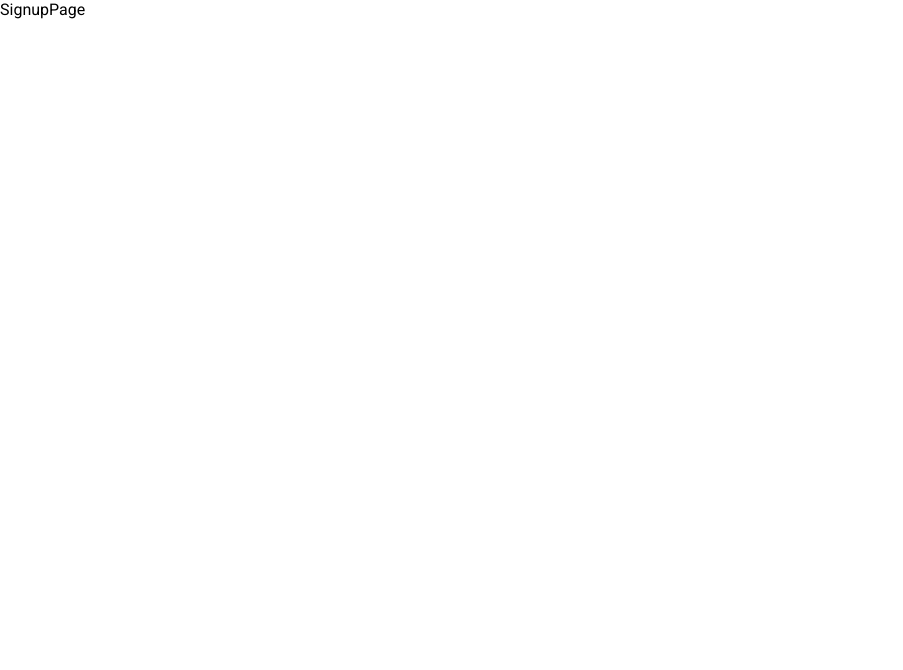
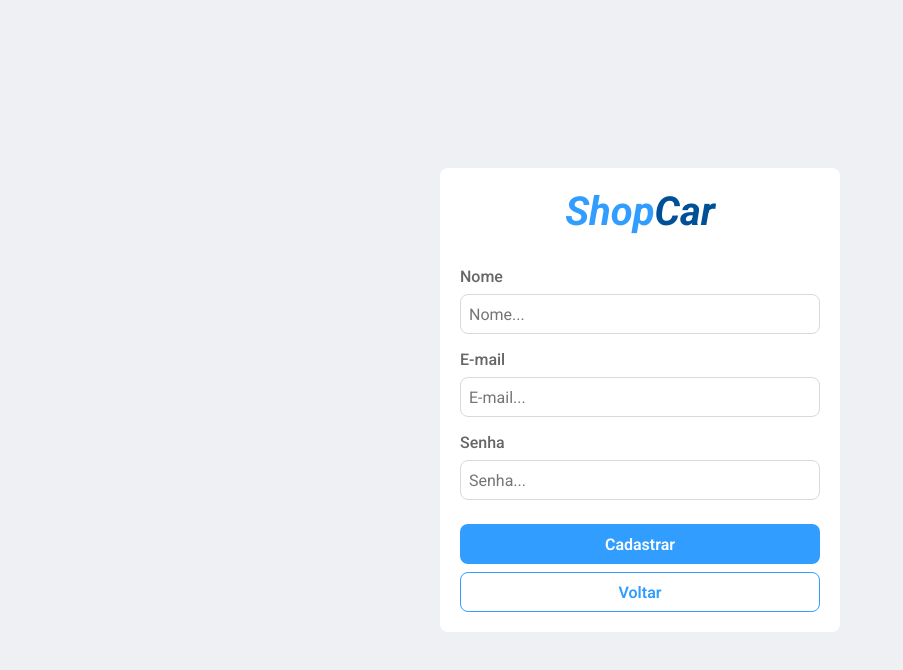
Before and after one commit to Makson19/shopcar_ui, a React (Vite) app: page /cadastrar in a window 1280 px wide. Shown: the top 670 px of the page, without its empty margins (0-903 px from the left). Built offline with nearby package versions, Linux system fonts and the light colour scheme.

Commit message:
feat: adicionando formulário de cadastro de usuário

```diff
--- a/src/components/Button.tsx
+++ b/src/components/Button.tsx
@@ -1,12 +1,15 @@
 import React from 'react';
 import styled from 'styled-components';
 
-const ButtonBox = styled.button<{ $bgColor?: string, $textColor?: string, $fullWidth?: boolean }>`
+const getOutlinedColor = (props: { $bgColor?: string, $textColor?: string }) =>
+  props?.$bgColor || props?.$textColor || '#319DFF';
+
+const ButtonBox = styled.button<{ $bgColor?: string, $textColor?: string, $fullWidth?: boolean, $variant?: 'contained' | 'outlined' }>`
   align-items: center;
-  background: ${props => props?.$bgColor || '#319DFF'};
-  border: none;
+  background: ${props => (props?.$variant === 'outlined' ? 'transparent' : props?.$bgColor || '#319DFF')};
+  border: ${props => (props?.$variant === 'outlined' ? `1px solid ${getOutlinedColor(props)}` : 'none')};
   border-radius: 8px;
-  color: ${props => props?.$textColor || '#FFFFFF'};
+  color: ${props => (props?.$variant === 'outlined' ? getOutlinedColor(props) : props?.$textColor || '#FFFFFF')};
   cursor: pointer;
   display: flex;
   font-size: 16px;
@@ -16,22 +19,24 @@ const ButtonBox = styled.button<{ $bgColor?: string, $textColor?: string, $fullW
   justify-content: center;
   min-width: 144px;
   padding: 8px 16px;
-  transition: filter 0.3s ease-in-out;
+  transition: filter 0.3s ease-in-out, background 0.3s ease-in-out;
   width: ${props => props?.$fullWidth ? '100%' : 'auto'};
 
   &:hover {
+    background: ${props => props.$variant === 'outlined' ? '#EEF0F4' : (props?.$bgColor || '#319DFF')};
     filter: brightness(85%);
   }
 
   &:active {
+    background: ${props => props?.$variant === 'outlined' ? '#DDE1E8' : (props?.$bgColor || '#319DFF')};
     filter: brightness(70%);
-  },
+  }
 
   & > .btn_icon {
     height: 16px;
     width: 16px;
 
-    & > svg: {
+    & > svg {
       height: 100%;
       width: 100%;
     }
@@ -41,6 +46,8 @@ const ButtonBox = styled.button<{ $bgColor?: string, $textColor?: string, $fullW
 interface IButtonProps {
   children: React.ReactNode;
   type?: 'button' | 'submit' | 'reset';
+  onClick?: () => void;
+  variant?: 'contained' | 'outlined';
   bgColor?: string;
   textColor?: string;
   startIcon?: React.ElementType;
@@ -53,6 +60,8 @@ const Button = (props: IButtonProps) => {
   const {
     children,
     type = 'button',
+    onClick,
+    variant = 'contained',
     bgColor,
     textColor,
     startIcon: StartIcon,
@@ -64,9 +73,11 @@ const Button = (props: IButtonProps) => {
   return (
     <ButtonBox
       type={type}
+      $variant={variant}
       $bgColor={bgColor}
       $textColor={textColor}
       $fullWidth={fullWidth}
+      onClick={onClick}
     >
       {StartIcon && (
         <div className='btn_icon'>
--- a/src/pages/SignupPage.tsx
+++ b/src/pages/SignupPage.tsx
@@ -1,8 +1,172 @@
 import React from 'react';
+import styled from 'styled-components';
+import { useForm, Controller, type SubmitHandler } from 'react-hook-form';
+import { zodResolver } from '@hookform/resolvers/zod';
+import { z } from 'zod';
+import Logo from '../components/Logo';
+import Input from '../components/Input';
+import Button from '../components/Button';
+import { useNavigate } from 'react-router';
+
+const Box = styled.div`
+  align-items: center;
+  background: #EEF0F4;
+  display: flex;
+  height: 100vh;
+  justify-content: center;
+
+  & > .container {
+    background: #FFFFFF;
+    border-radius: 8px;
+    max-width: 400px;
+    padding: 20px;
+    width: 100%;
+
+    & > .logo {
+      display: flex;
+      justify-content: center;
+    }
+
+    & > .form {
+      display: flex;
+      flex-direction: column;
+      gap: 16px;
+      margin-top: 32px;
+
+      & > .actions {
+        display: flex;
+        flex-direction: column;
+        gap: 8px;
+        margin-top: 8px;
+      }
+    }
+
+    & > .link {
+      color: #319DFF;
+      display: inline-flex;
+      margin-top: 16px;
+      transition: color 0.3s ease-in-out;
+
+      &:hover {
+        color: #0077E4;
+      }
+    }
+  }
+`;
+
+const formSchema = z.object({
+  nome: z.string('Campo obrigatório'),
+  email: z.string('Campo obrigatório').email('E-mail inválido'),
+  senha: z.string('Campo obrigatório').min(6, 'A senha deve ter no mínimo 6 caracteres')
+});
+
+type FormData = z.infer<typeof formSchema>;
 
 const SignupPage = () => {
+  const navigate = useNavigate();
+  const {
+    handleSubmit,
+    control,
+    formState: { errors },
+    reset
+  } = useForm<FormData>({
+    resolver: zodResolver(formSchema),
+  });
+
+  const onSubmit: SubmitHandler<FormData> = (values) => {
+    console.log('values', values);
+    reset();
+  }
+
+  const handleBackPage = () => {
+    navigate('/login');
+  }
+
   return (
-    <div>SignupPage</div>
+    <Box>
+      <div className='container'>
+        <div className='logo'>
+          <Logo />
+        </div>
+
+        <form className='form' onSubmit={handleSubmit(onSubmit)}>
+          <div className='form_field'>
+            <Controller
+              name='nome'
+              control={control}
+              render={({ field }) => {
+                return (
+                  <Input
+                    label='Nome'
+                    inputProps={{
+                      id: 'name',
+                      type: 'text',
+                      placeholder: 'Nome...',
+                      autoComplete: 'off',
+                      ...field
+                    }}
+                    error={errors?.nome?.message}
+                  />
+                )
+              }}
+            />
+          </div>
+          <div className='form_field'>
+            <Controller
+              name='email'
+              control={control}
+              render={({ field }) => {
+                return (
+                  <Input
+                    label='E-mail'
+                    inputProps={{
+                      id: 'email',
+                      type: 'email',
+                      placeholder: 'E-mail...',
+                      autoComplete: 'off',
+                      ...field
+                    }}
+                    error={errors?.email?.message}
+                  />
+                )
+              }}
+            />
+          </div>
+
+          <div className='form_field'>
+            <Controller
+              name='senha'
+              control={control}
+              render={({ field }) => {
+                return (
+                  <Input
+                    label='Senha'
+                    inputProps={{
+                      id: 'password',
+                      type: 'password',
+                      placeholder: 'Senha...',
+                      min: 6,
+                      ...field
+                    }}
+                    error={errors?.senha?.message}
+                  />
+                )
+              }}
+            />
+          </div>
+
+          <div className='actions'>
+            <Button type='submit'>
+              Cadastrar
+            </Button>
+
+            <Button type='button' variant='outlined' onClick={handleBackPage}>
+              Voltar
+            </Button>
+          </div>
+        </form>
+      </div>
+    </Box>
   );
 };
 
```
Also changed, not shown: __css_test__.tsx (deleted, +0 -64 lines), __ref_probe__.tsx (deleted, +0 -20 lines).
